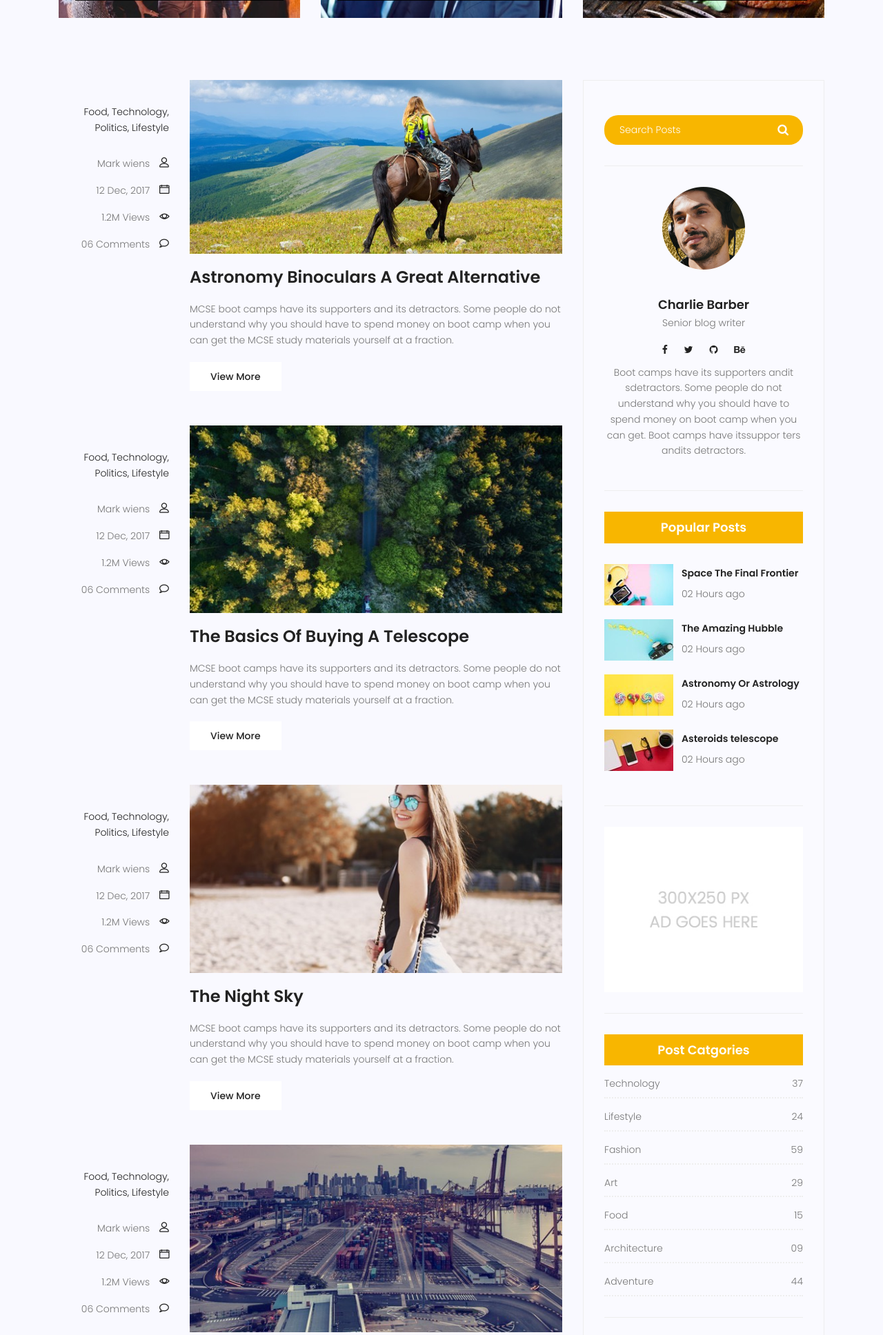
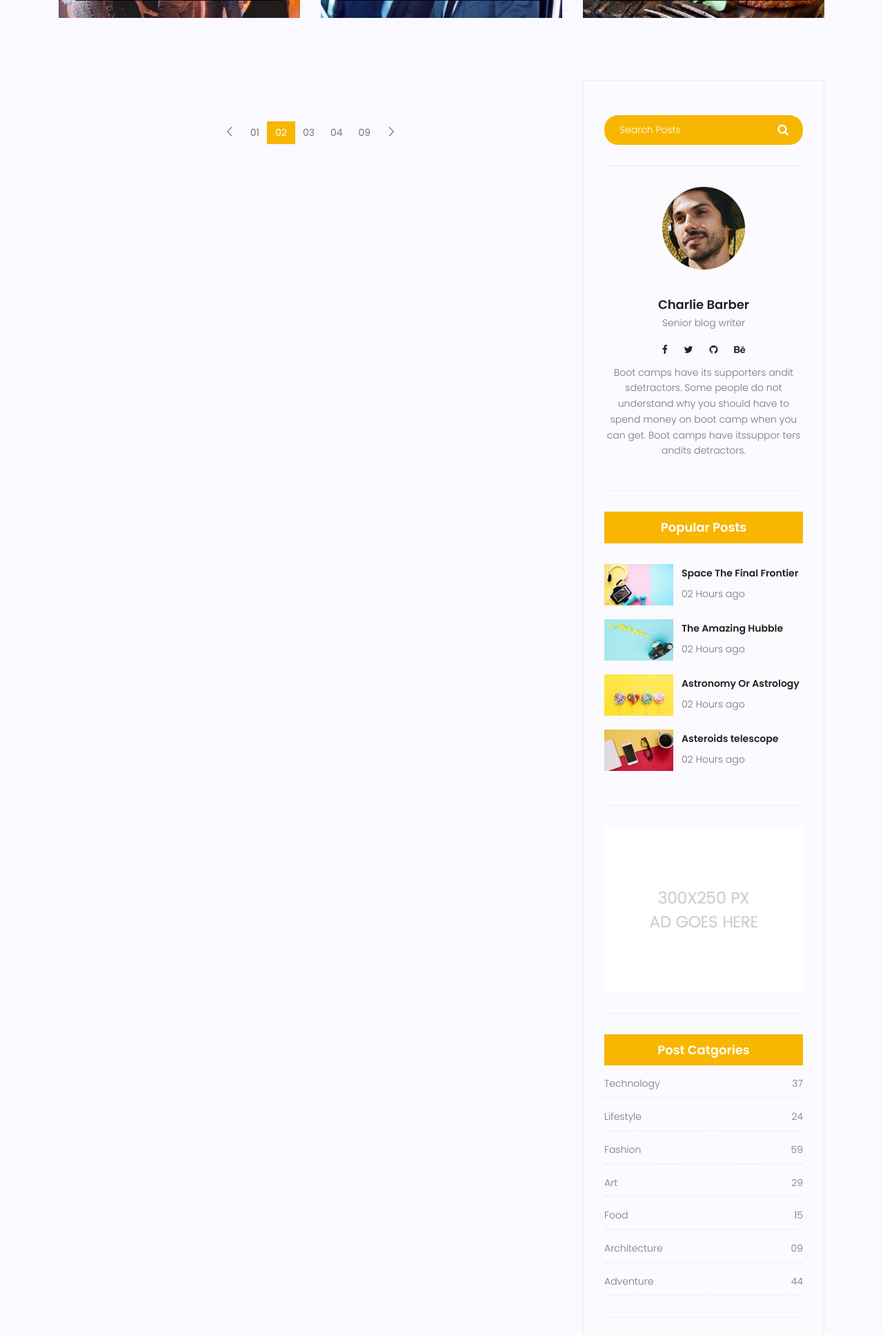
Before and after one commit to pfigithub/Example_Function_Base_Template_Rendering, a Django app: page /blog/ in a window 1280 px wide. Shown: the part 966-2902 px from the top of the page at 69% size. Run offline with Django 3.2, Linux system fonts and the light colour scheme; some libraries are stand-ins or nearby versions.

Commit message:
Update blog-home.html
setting blog_home

```diff
--- a/templates/blog/blog-home.html
+++ b/templates/blog/blog-home.html
@@ -67,8 +67,8 @@
 							<div class="overlay overlay-bg"></div>
 							<a href="#" target="_blank">
 								<div class="thumb">
-									<img class="content-image img-fluid d-block mx-auto" src="{% static 'img/blog/cat-widget1.jpg' %}"
-										alt="">
+									<img class="content-image img-fluid d-block mx-auto"
+										src="{% static 'img/blog/cat-widget1.jpg' %}" alt="">
 								</div>
 								<div class="content-details">
 									<h4 class="content-title mx-auto text-uppercase">Social life</h4>
@@ -85,8 +85,8 @@
 							<div class="overlay overlay-bg"></div>
 							<a href="#" target="_blank">
 								<div class="thumb">
-									<img class="content-image img-fluid d-block mx-auto" src="{% static 'img/blog/cat-widget2.jpg' %}"
-										alt="">
+									<img class="content-image img-fluid d-block mx-auto"
+										src="{% static 'img/blog/cat-widget2.jpg' %}" alt="">
 								</div>
 								<div class="content-details">
 									<h4 class="content-title mx-auto text-uppercase">Politics</h4>
@@ -103,8 +103,8 @@
 							<div class="overlay overlay-bg"></div>
 							<a href="#" target="_blank">
 								<div class="thumb">
-									<img class="content-image img-fluid d-block mx-auto" src="{% static 'img/blog/cat-widget3.jpg' %}"
-										alt="">
+									<img class="content-image img-fluid d-block mx-auto"
+										src="{% static 'img/blog/cat-widget3.jpg' %}" alt="">
 								</div>
 								<div class="content-details">
 									<h4 class="content-title mx-auto text-uppercase">Food</h4>
@@ -125,6 +125,7 @@
 		<div class="container">
 			<div class="row">
 				<div class="col-lg-8 posts-list">
+					{% for Post in Posts %}
 					<div class="single-post row">
 						<div class="col-lg-3  col-md-3 meta-details">
 							<ul class="tags">
@@ -136,10 +137,11 @@
 							<div class="user-details row">
 								<p class="user-name col-lg-12 col-md-12 col-6"><a href="#">Mark wiens</a> <span
 										class="lnr lnr-user"></span></p>
-								<p class="date col-lg-12 col-md-12 col-6"><a href="#">12 Dec, 2017</a> <span
+								<p class="date col-lg-12 col-md-12 col-6"><a href="#">{{Post.published_date}}</a> <span
 										class="lnr lnr-calendar-full"></span></p>
-								<p class="view col-lg-12 col-md-12 col-6"><a href="#">1.2M Views</a> <span
-										class="lnr lnr-eye"></span></p>
+								<p class="view col-lg-12 col-md-12 col-6"><a href="#">{{Post.counted_views}} Views</a>
+									<span class="lnr lnr-eye"></span>
+								</p>
 								<p class="comments col-lg-12 col-md-12 col-6"><a href="#">06 Comments</a> <span
 										class="lnr lnr-bubble"></span></p>
 							</div>
@@ -148,119 +150,17 @@
 							<div class="feature-img">
 								<img class="img-fluid" src="{% static 'img/blog/feature-img1.jpg' %}" alt="">
 							</div>
-							<a class="posts-title" href="blog-single.html">
-								<h3>Astronomy Binoculars A Great Alternative</h3>
+							<a class="posts-title" href="{% url 'blog:single_blog' pid=post.id %}">
+								<h3>{{post.title}}</h3>
 							</a>
 							<p class="excert">
-								MCSE boot camps have its supporters and its detractors. Some people do not understand
-								why you should have to spend money on boot camp when you can get the MCSE study
-								materials yourself at a fraction.
+								{{post.content}}
 							</p>
-							<a href="blog-single.html" class="primary-btn">View More</a>
+							<a href="#" class="primary-btn">View More</a>
 						</div>
 					</div>
-					<div class="single-post row">
-						<div class="col-lg-3  col-md-3 meta-details">
-							<ul class="tags">
-								<li><a href="#">Food,</a></li>
-								<li><a href="#">Technology,</a></li>
-								<li><a href="#">Politics,</a></li>
-								<li><a href="#">Lifestyle</a></li>
-							</ul>
-							<div class="user-details row">
-								<p class="user-name col-lg-12 col-md-12 col-6"><a href="#">Mark wiens</a> <span
-										class="lnr lnr-user"></span></p>
-								<p class="date col-lg-12 col-md-12 col-6"><a href="#">12 Dec, 2017</a> <span
-										class="lnr lnr-calendar-full"></span></p>
-								<p class="view col-lg-12 col-md-12 col-6"><a href="#">1.2M Views</a> <span
-										class="lnr lnr-eye"></span></p>
-								<p class="comments col-lg-12 col-md-12 col-6"><a href="#">06 Comments</a> <span
-										class="lnr lnr-bubble"></span></p>
-							</div>
-						</div>
-						<div class="col-lg-9 col-md-9 ">
-							<div class="feature-img">
-								<img class="img-fluid" src="{% static 'img/blog/feature-img2.jpg' %}" alt="">
-							</div>
-							<a class="posts-title" href="blog-single.html">
-								<h3>The Basics Of Buying A Telescope</h3>
-							</a>
-							<p class="excert">
-								MCSE boot camps have its supporters and its detractors. Some people do not understand
-								why you should have to spend money on boot camp when you can get the MCSE study
-								materials yourself at a fraction.
-							</p>
-							<a href="blog-single.html" class="primary-btn">View More</a>
-						</div>
-					</div>
-					<div class="single-post row">
-						<div class="col-lg-3  col-md-3 meta-details">
-							<ul class="tags">
-								<li><a href="#">Food,</a></li>
-								<li><a href="#">Technology,</a></li>
-								<li><a href="#">Politics,</a></li>
-								<li><a href="#">Lifestyle</a></li>
-							</ul>
-							<div class="user-details row">
-								<p class="user-name col-lg-12 col-md-12 col-6"><a href="#">Mark wiens</a> <span
-										class="lnr lnr-user"></span></p>
-								<p class="date col-lg-12 col-md-12 col-6"><a href="#">12 Dec, 2017</a> <span
-										class="lnr lnr-calendar-full"></span></p>
-								<p class="view col-lg-12 col-md-12 col-6"><a href="#">1.2M Views</a> <span
-										class="lnr lnr-eye"></span></p>
-								<p class="comments col-lg-12 col-md-12 col-6"><a href="#">06 Comments</a> <span
-										class="lnr lnr-bubble"></span></p>
-							</div>
-						</div>
-						<div class="col-lg-9 col-md-9">
-							<div class="feature-img">
-								<img class="img-fluid" src="{% static 'img/blog/feature-img4.jpg' %}" alt="">
-							</div>
-							<a class="posts-title" href="blog-single.html">
-								<h3>The Night Sky</h3>
-							</a>
-							<p class="excert">
-								MCSE boot camps have its supporters and its detractors. Some people do not understand
-								why you should have to spend money on boot camp when you can get the MCSE study
-								materials yourself at a fraction.
-							</p>
-							<a href="blog-single.html" class="primary-btn">View More</a>
-						</div>
-					</div>
-					<div class="single-post row">
-						<div class="col-lg-3 col-md-3 meta-details">
-							<ul class="tags">
-								<li><a href="#">Food,</a></li>
-								<li><a href="#">Technology,</a></li>
-								<li><a href="#">Politics,</a></li>
-								<li><a href="#">Lifestyle</a></li>
-							</ul>
-							<div class="user-details row">
-								<p class="user-name col-lg-12 col-md-12 col-6"><a href="#">Mark wiens</a> <span
-										class="lnr lnr-user"></span></p>
-								<p class="date col-lg-12 col-md-12 col-6"><a href="#">12 Dec, 2017</a> <span
-										class="lnr lnr-calendar-full"></span></p>
-								<p class="view col-lg-12 col-md-12 col-6"><a href="#">1.2M Views</a> <span
-										class="lnr lnr-eye"></span></p>
-								<p class="comments col-lg-12 col-md-12 col-6"><a href="#">06 Comments</a> <span
-										class="lnr lnr-bubble"></span></p>
-							</div>
-						</div>
-						<div class="col-lg-9 col-md-9">
-							<div class="feature-img">
-								<img class="img-fluid" src="{% static 'img/blog/feature-img5.jpg' %}" alt="">
-							</div>
-							<a class="posts-title" href="blog-single.html">
-								<h3>Telescopes 101</h3>
-							</a>
-							<p class="excert">
-								MCSE boot camps have its supporters and its detractors. Some people do not understand
-								why you should have to spend money on boot camp when you can get the MCSE study
-								materials yourself at a fraction.
-							</p>
-							<a href="blog-single.html" class="primary-btn">View More</a>
-						</div>
-					</div>
+					{% endfor %}
+
 					<nav class="blog-pagination justify-content-center d-flex">
 						<ul class="pagination">
 							<li class="page-item">
```
